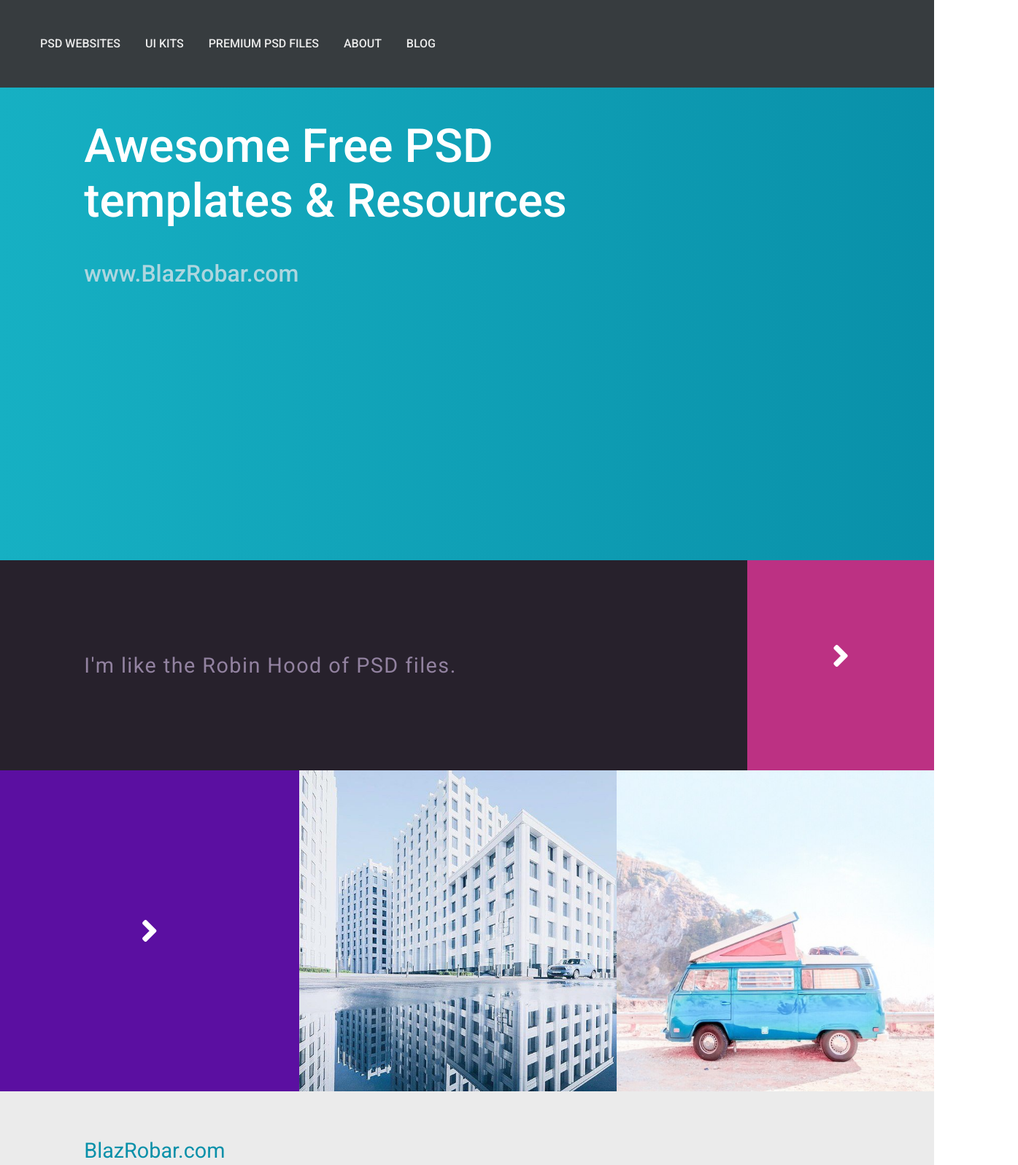
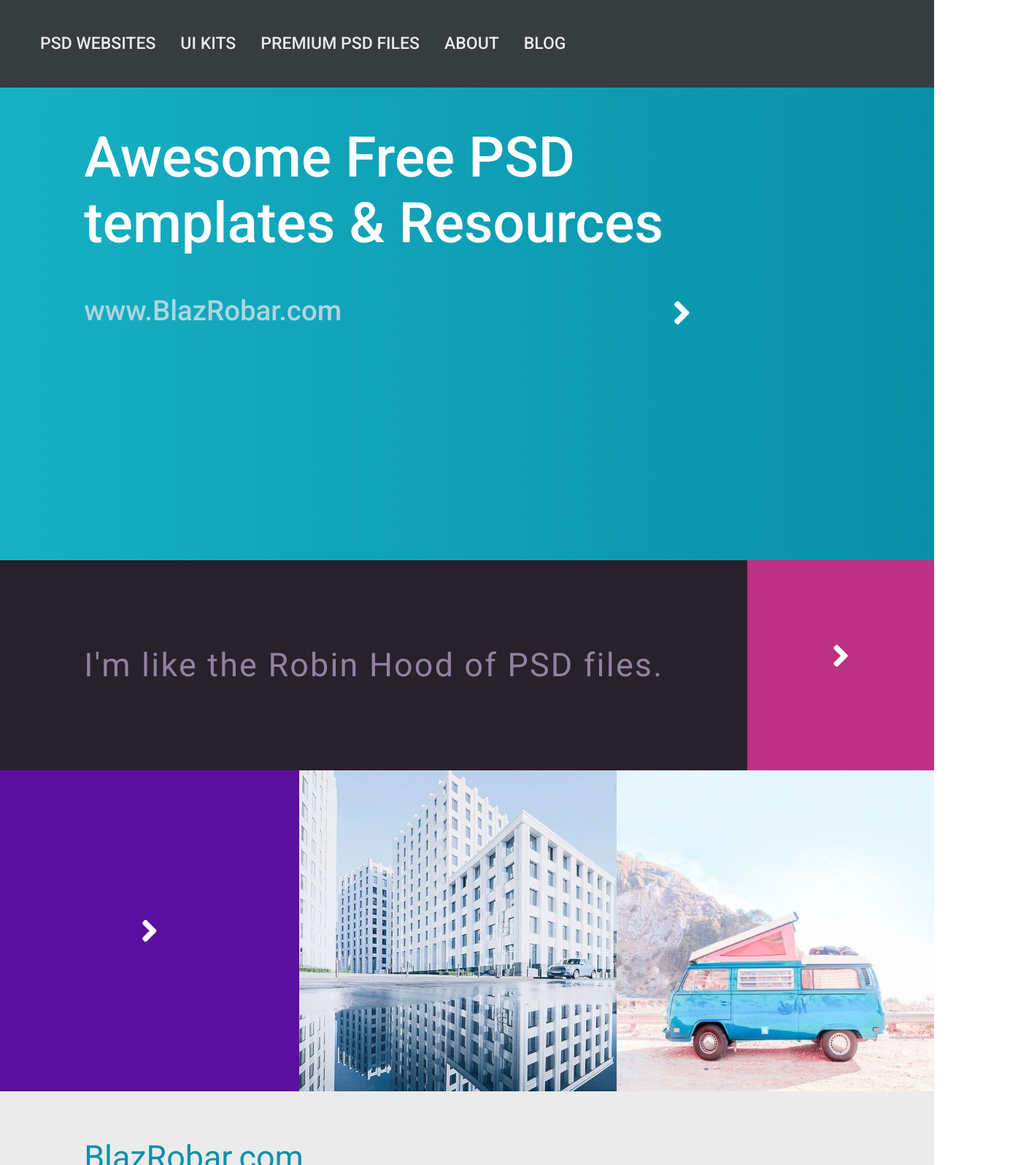
Before and after one commit to kosmicheskij-kotik/bsuir-labs, a plain HTML site: page responsive_template/index.html in a window 1280 px wide. Shown: the top 1597 px of the page at 73% size, 1395 px wide, since content can reach past the window. Drawn offline with Linux system fonts and the light colour scheme.

Commit message:
Adapted font-size

```diff
--- a/responsive_template/styles/styles.css
+++ b/responsive_template/styles/styles.css
@@ -21,7 +21,7 @@
 	margin: auto 0;
 	vertical-align: middle;
 	line-height: 15vh;
-	font-size: 1em;
+	font-size: 1.8vw;
 	font-weight: 500;
 }
 
@@ -39,7 +39,7 @@
 	padding-left: 25px;
 	vertical-align: middle;
 	line-height: 10vh;
-	font-size: 1.3em;
+	font-size: 3vw;
 	font-weight: 500;
 	letter-spacing: 0.03em;
 }
@@ -54,7 +54,7 @@
 	color: #FFFFFF;
 }
 
-nav a:hover {
+nav div.nav_large a: hover {
 	color: #FFFFFF;
 }
 
@@ -79,25 +79,26 @@
 	height: 100%;
 	display: inline-block;
 	margin-left: 9%;
-	width: 100%;
+	width: 70%;
 }
 
 header h1 {
 	color: #FFFFFF;
 	font-weight: 500;
-	font-size: 4em;
+	font-size: 6vw;
 }
 
 .header_link {
 	color: #ADD6DF;
 	font-weight: 500;
-	font-size: 2em;
+	font-size: 3vw;
 }
 
 .header_link i {
 	float: right;
 	color: #FFFFFF;
-	font-size: 1.5em;
+	padding-right: 5vw;
+	font-size: 4vw;
 }
 
 /*News section*/
@@ -109,7 +110,7 @@
 
 .section_news_name {
 	color: #9282A0;
-	font-size: 1.8em;
+	font-size: 3.5vw;
 	font-weight: 400;
 	letter-spacing: 0.05em;
 	float: left;
@@ -174,7 +175,7 @@
 /*Footer section*/
 footer h1 {
 	color: #0990A9;
-	font-size: 1.8em;
+	font-size: 3.5vw;
 	font-weight: 400;
 	padding-top: 5%;
 	margin: 0;
@@ -231,7 +232,7 @@
 	}
 
 	.section_pictures_link {
-		height: 50vh;
+		height: 70vh;
 		width: 100%;
 	}
 
```
